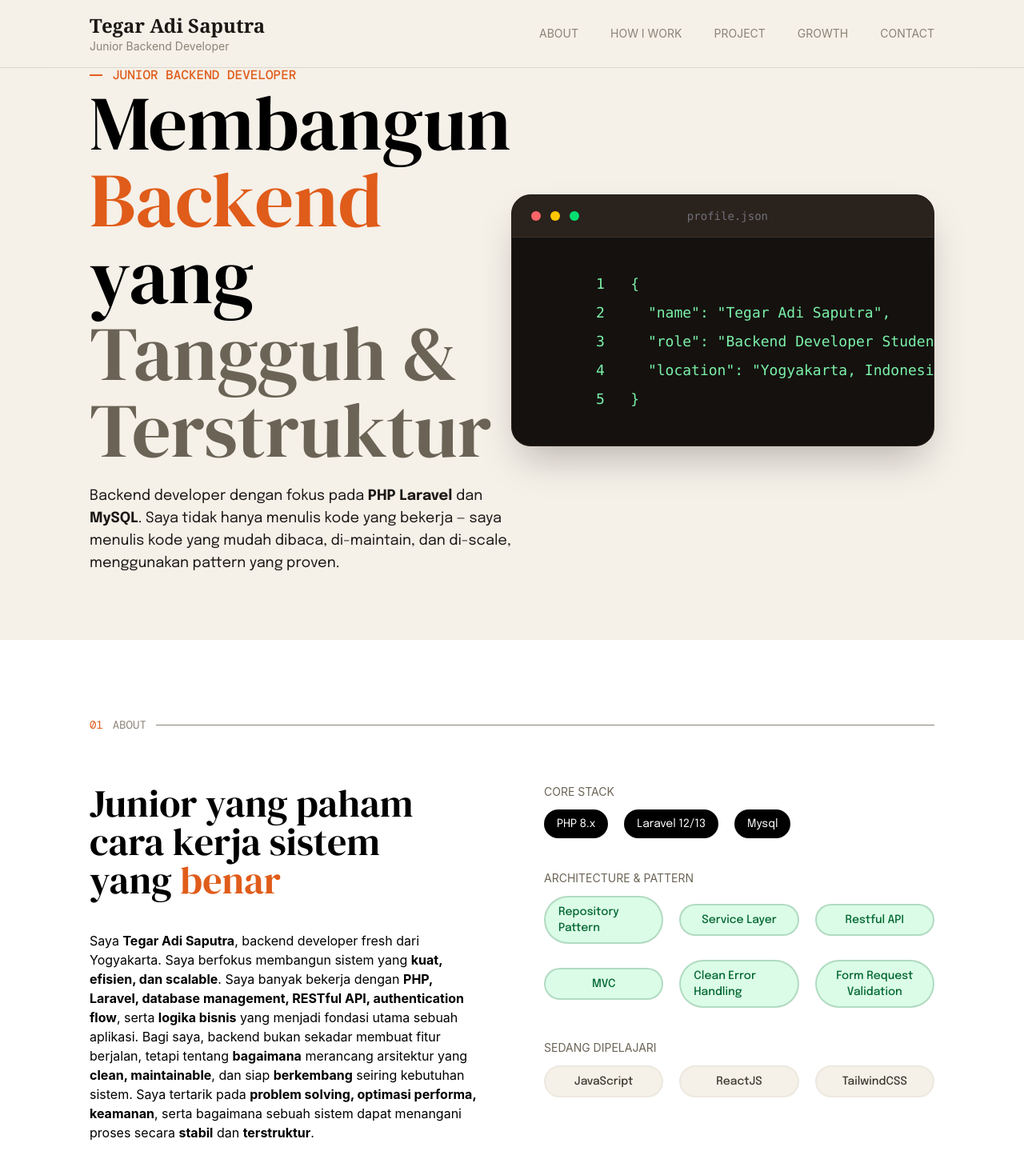
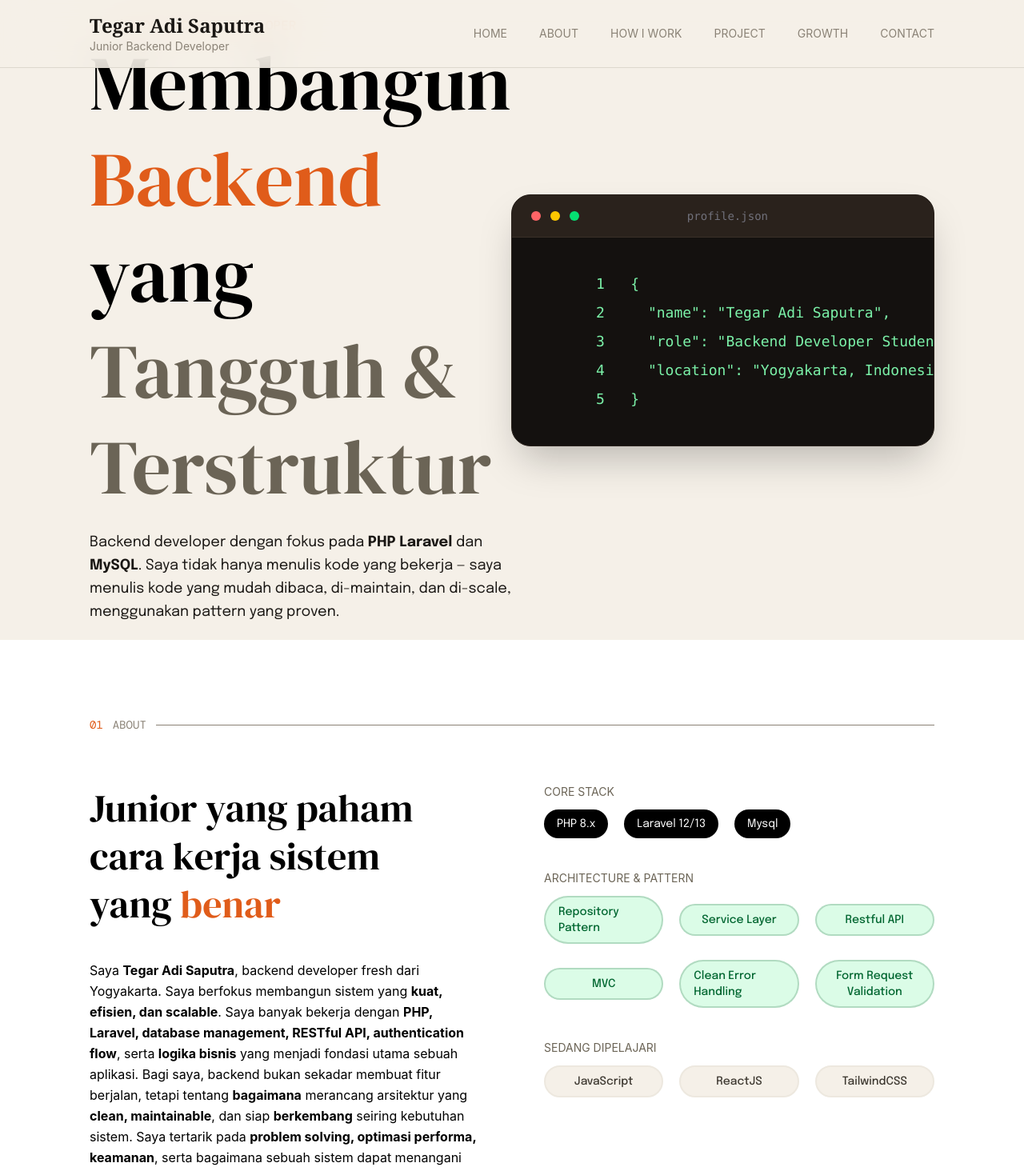
Before and after one commit to tegaradisaputra/tegaradisaputra.github.io, a React (Vite) app: page / in a window 1280 px wide. Shown: the top 1464 px of the page at 80% size. Built offline with nearby package versions, Linux system fonts and the light colour scheme.

Commit message:
fix: burger

```diff
--- a/src/components/About.jsx
+++ b/src/components/About.jsx
@@ -13,9 +13,9 @@ export default function About() {
 
           <div className="grid grid-cols-1 lg:grid-cols-2 gap-12 lg:gap-20">
             <div className="flex flex-col">
-              <h3 className='font-family-serif font-medium text-3xl md:text-5xl max-w-md'>Junior yang paham cara kerja sistem yang <span className='text-accent'>benar</span></h3>
+              <h3 className='font-family-serif font-medium text-2xl md:text-4xl lg:text-5xl max-w-md leading-tight'>Junior yang paham cara kerja sistem yang <span className='text-accent'>benar</span></h3>
 
-              <p className='mt-6 md:mt-10 max-w-2xl'>
+              <p className='mt-4 md:mt-6 lg:mt-10 max-w-2xl leading-relaxed text-sm md:text-base'>
                 Saya <span className='font-bold'>Tegar Adi Saputra</span>, backend developer fresh dari Yogyakarta. Saya berfokus membangun sistem yang <span className='font-bold'>kuat, efisien, dan scalable</span>. Saya banyak bekerja dengan <span className='font-bold'>PHP, Laravel, database management, RESTful API, authentication flow</span>, serta <span className='font-bold'>logika bisnis</span> yang menjadi fondasi utama sebuah aplikasi.
                 Bagi saya, backend bukan sekadar membuat fitur berjalan, tetapi tentang <span className="font-bold">bagaimana</span> merancang arsitektur yang <span className="font-bold">clean, maintainable</span>, dan siap <span className="font-bold">berkembang</span> seiring kebutuhan sistem. Saya tertarik pada <span className='font-bold'>problem solving, optimasi performa, keamanan</span>, serta bagaimana sebuah sistem dapat menangani proses secara <span className='font-bold'>stabil</span> dan <span className='font-bold'>terstruktur</span>.
               </p>
--- a/src/components/Header.jsx
+++ b/src/components/Header.jsx
@@ -4,6 +4,7 @@ export default function Header() {
   const [isMenuOpen, setIsMenuOpen] = useState(false)
 
   const navItems = [
+    { label: 'HOME', id: 'hero' },
     { label: 'ABOUT', id: 'about' },
     { label: 'HOW I WORK', id: 'how-i-work' },
     { label: 'PROJECT', id: 'project' },
--- a/src/components/Hero.jsx
+++ b/src/components/Hero.jsx
@@ -4,16 +4,16 @@ import profilePhoto from '../assets/photos/pp.jpeg'
 export default function Hero() {
   return (
     <>
-        <section className='min-h-screen lg:h-screen flex flex-col lg:flex-row justify-center lg:justify-between items-center px-6 md:px-12 lg:px-28 py-20 lg:py-0 bg-background gap-12 lg:gap-0'>
+        <section id="hero" className='min-h-screen lg:h-screen flex flex-col lg:flex-row justify-center lg:justify-between items-center px-6 md:px-12 lg:px-28 py-20 lg:py-0 bg-background gap-12 lg:gap-0'>
             <div className="flex flex-col items-center lg:items-start text-center lg:text-left">
               <div className="flex justify-center lg:justify-start items-center gap-3 text-accent font-medium font-family-mono mb-4 lg:mb-0">
                 <div className='border w-4 hidden lg:block'></div>
                 JUNIOR BACKEND DEVELOPER
               </div>
 
-              <h2 className='text-4xl md:text-6xl lg:text-8xl font-medium font-family-serif max-w-5xl'>Membangun <span className='text-accent'>Backend</span> yang <span className='text-code-muted'>Tangguh & Terstruktur</span></h2>
+              <h2 className='text-3xl md:text-5xl lg:text-7xl xl:text-8xl font-medium font-family-serif max-w-5xl leading-tight'>Membangun <span className='text-accent'>Backend</span> yang <span className='text-code-muted'>Tangguh & Terstruktur</span></h2>
 
-              <p className='text-base md:text-lg text-text font-family-sans max-w-2xl mt-5'>Backend developer dengan fokus pada <span className='font-bold'>PHP Laravel </span>dan <span className='font-bold'>MySQL</span>. Saya tidak hanya menulis kode yang bekerja — saya menulis kode yang mudah dibaca, di-maintain, dan di-scale, menggunakan pattern yang proven.</p>
+              <p className='text-sm md:text-base lg:text-lg text-text font-family-sans max-w-2xl mt-5 leading-relaxed'>Backend developer dengan fokus pada <span className='font-bold'>PHP Laravel </span>dan <span className='font-bold'>MySQL</span>. Saya tidak hanya menulis kode yang bekerja — saya menulis kode yang mudah dibaca, di-maintain, dan di-scale, menggunakan pattern yang proven.</p>
             </div>
 
             <div className="w-full lg:max-w-3xl rounded-3xl overflow-hidden shadow-2xl border border-[#2a221c] bg-[#14110f]">
--- a/src/components/Projects.jsx
+++ b/src/components/Projects.jsx
@@ -12,7 +12,7 @@ export default function Projects() {
       </div>
 
       <div className="max-w-4xl">
-        <h2 className="font-family-serif text-4xl md:text-6xl lg:text-7xl leading-tight font-medium text-text-primary">
+        <h2 className="font-family-serif text-3xl md:text-5xl lg:text-6xl xl:text-7xl leading-tight font-medium text-text-primary">
           Dua project, <br className="hidden md:block" />
           satu standar kode.
         </h2>
```
